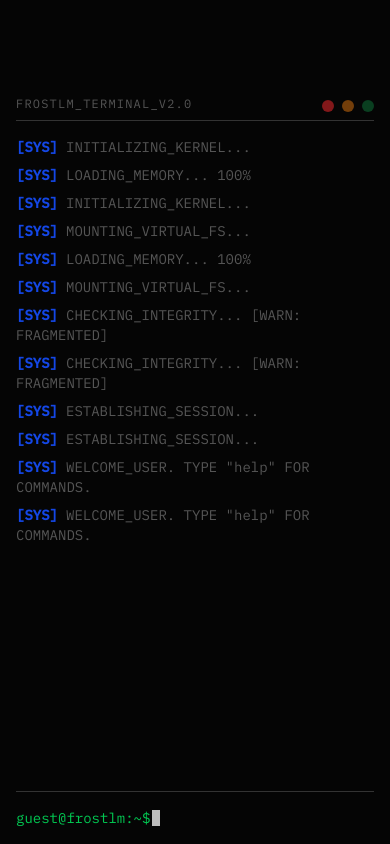
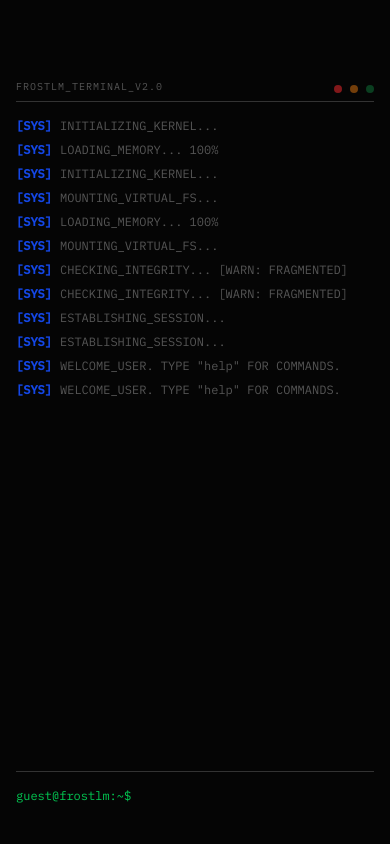
Before and after one commit to SubhanHakim/frostlm, a React (Vite) app: page /terminal in a window 390 px wide. Built offline with nearby package versions, Linux system fonts and the light colour scheme.

Commit message:
terminal edit

```diff
--- a/src/pages/TerminalPage.tsx
+++ b/src/pages/TerminalPage.tsx
@@ -124,27 +124,27 @@ export function TerminalPage() {
 
     return (
         <div
-            className="min-h-screen bg-[#050505] text-[#d0d0d0] font-mono text-sm p-4 md:p-8 pt-24 overflow-hidden flex flex-col"
+            className="min-h-[100dvh] bg-[#050505] text-[#d0d0d0] font-mono text-xs md:text-sm p-4 pt-20 md:p-8 md:pt-24 overflow-hidden flex flex-col"
             onClick={() => inputRef.current?.focus()}
         >
-            <div className="max-w-4xl mx-auto w-full flex-grow flex flex-col">
+            <div className="max-w-4xl mx-auto w-full flex-grow flex flex-col h-full">
 
                 {/* Terminal Header */}
-                <div className="border-b border-[#333] pb-2 mb-4 flex justify-between items-end select-none">
+                <div className="border-b border-[#333] pb-2 mb-4 flex justify-between items-end select-none shrink-0">
                     <div>
-                        <h1 className="uppercase tracking-widest text-xs text-residue-dim">FROSTLM_TERMINAL_v2.0</h1>
+                        <h1 className="uppercase tracking-widest text-[10px] md:text-xs text-residue-dim">FROSTLM_TERMINAL_v2.0</h1>
                     </div>
                     <div className="flex gap-2">
-                        <div className="w-3 h-3 rounded-full bg-red-900"></div>
-                        <div className="w-3 h-3 rounded-full bg-yellow-900"></div>
-                        <div className="w-3 h-3 rounded-full bg-green-900 animate-pulse"></div>
+                        <div className="w-2 h-2 md:w-3 md:h-3 rounded-full bg-red-900"></div>
+                        <div className="w-2 h-2 md:w-3 md:h-3 rounded-full bg-yellow-900"></div>
+                        <div className="w-2 h-2 md:w-3 md:h-3 rounded-full bg-green-900 animate-pulse"></div>
                     </div>
                 </div>
 
                 {/* Logs Area */}
-                <div className="flex-grow overflow-y-auto space-y-2 mb-4 scrollbar-hide">
+                <div className="flex-grow overflow-y-auto space-y-2 mb-4 scrollbar-hide min-h-0">
                     {logs.map((log) => (
-                        <div key={log.id} className={`${log.type === 'ERROR' ? 'text-red-500' : log.type === 'CMD' ? 'text-white' : 'text-residue-dim'}`}>
+                        <div key={log.id} className={`${log.type === 'ERROR' ? 'text-red-500' : log.type === 'CMD' ? 'text-white' : 'text-residue-dim'} break-words whitespace-pre-wrap`}>
                             {log.type === 'CMD' && <span className="mr-2 text-green-700">➜</span>}
                             {log.type === 'SYSTEM' && <span className="mr-2 text-blue-700 font-bold">[SYS]</span>}
                             {log.content}
@@ -154,8 +154,8 @@ export function TerminalPage() {
                 </div>
 
                 {/* Input Area */}
-                <div className="flex items-center text-white border-t border-[#333] pt-4 relative">
-                    <span className="mr-2 text-green-500">guest@frostlm:~$</span>
+                <div className="flex flex-col md:flex-row md:items-center text-white border-t border-[#333] pt-4 relative shrink-0">
+                    <span className="mr-2 text-green-500 shrink-0 mb-2 md:mb-0">guest@frostlm:~$</span>
                     <input
                         ref={inputRef}
                         type="text"
@@ -163,13 +163,13 @@ export function TerminalPage() {
                         onChange={(e) => setInput(e.target.value)}
                         onKeyDown={handleKeyDown}
                         disabled={isBooting}
-                        className="bg-transparent border-none outline-none flex-grow font-mono text-white caret-block focus:ring-0 pl-1"
+                        className="bg-transparent border-none outline-none flex-grow font-mono text-white caret-block focus:ring-0 pl-1 p-0 m-0 w-full"
                         autoFocus
                         spellCheck={false}
                         autoComplete="off"
                     />
-                    {/* Blinking Block Cursor Custom */}
-                    {!input && <span className="absolute left-[8.5rem] animate-pulse bg-white w-2 h-4 pointer-events-none"></span>}
+                    {/* Blinking Block Cursor Custom - Adjusted for responsive layout */}
+                    {!input && <span className="hidden md:block absolute left-[8.5rem] animate-pulse bg-white w-2 h-4 pointer-events-none"></span>}
                 </div>
 
             </div>
```
